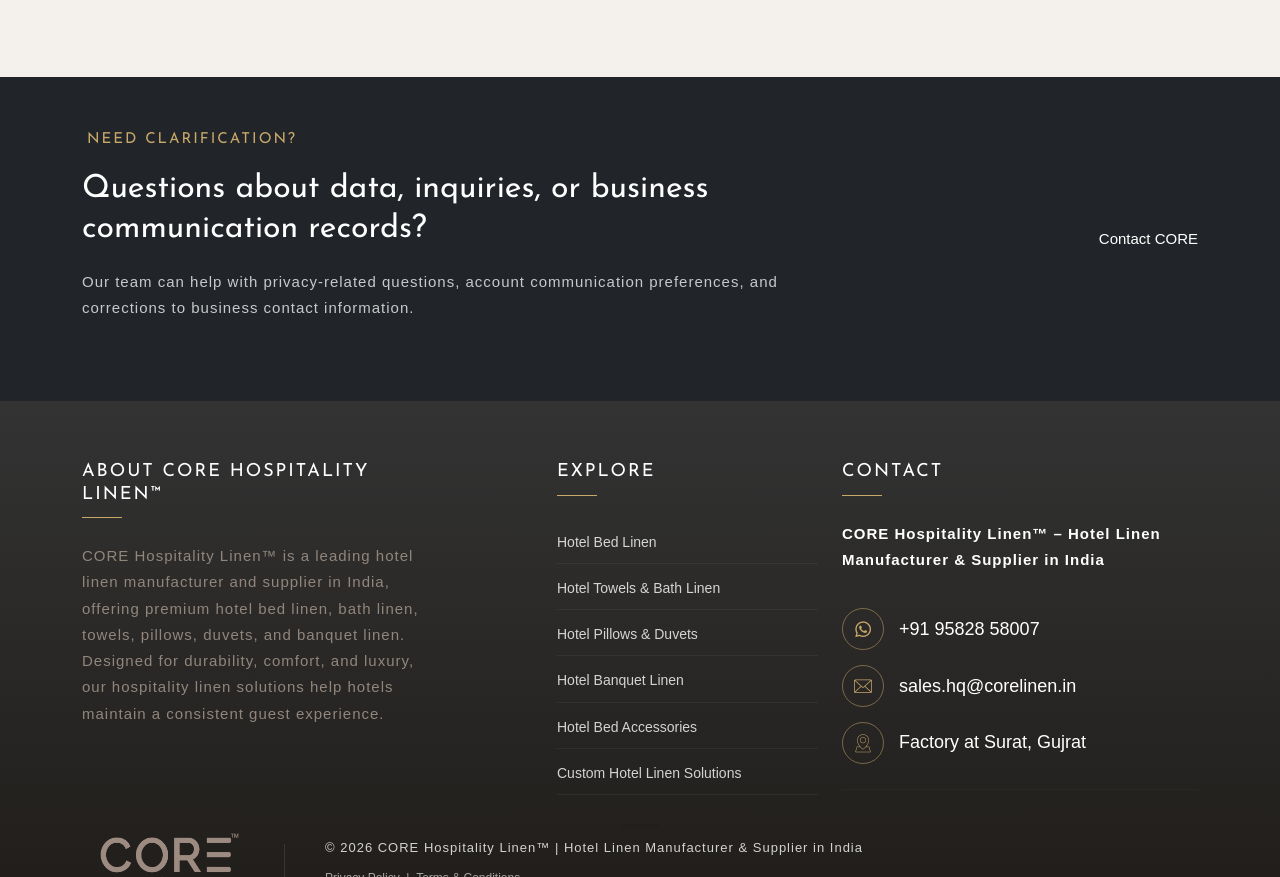
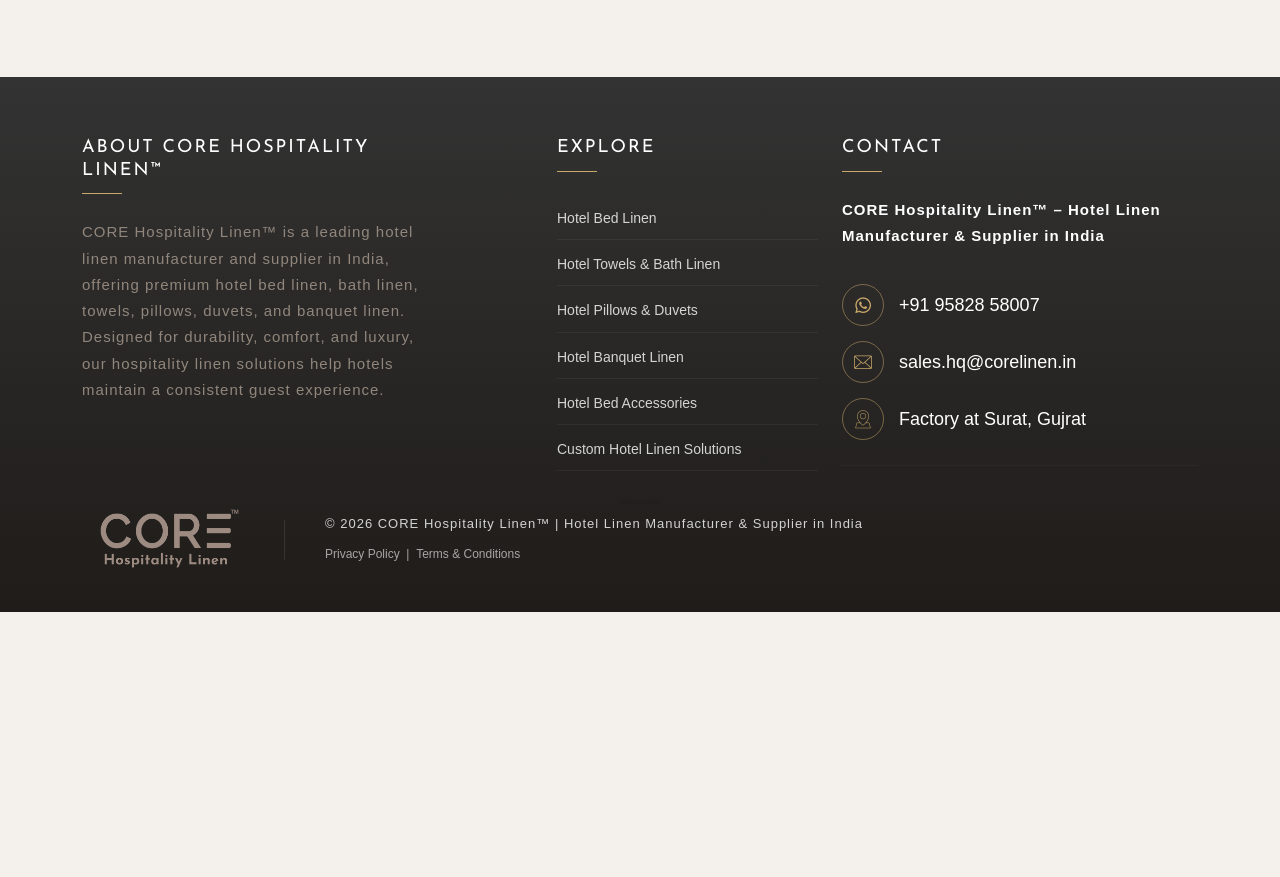
Before and after one commit to designforgeek/Corelinen, a plain HTML site: page privacy-policy.html in a window 1280 px wide. Shown: the part 3649-4526 px from the top of the page. After the commit the page ends 4261 px from the top, so only its background shows below. Drawn offline with Linux system fonts and the light colour scheme; a web font is replaced by a local one.

Commit message:
cta removed

```diff
--- a/privacy-policy.html
+++ b/privacy-policy.html
@@ -318,21 +318,6 @@
     </div>
   </section>
 
-  <section class="section-padding bg-dark" style="background: #333; color: #fff;">
-    <div class="container">
-      <div class="row align-items-center">
-        <div class="col-lg-8 mb-30 mb-lg-0">
-          <div class="section-subtitle" style="color: var(--color-accent);">Need Clarification?</div>
-          <h2 style="color: #fff;">Questions about data, inquiries, or business communication records?</h2>
-          <p style="color: rgba(255,255,255,0.75); margin-bottom: 0;">Our team can help with privacy-related questions,
-            account communication preferences, and corrections to business contact information.</p>
-        </div>
-        <div class="col-lg-4 text-lg-end">
-          <a href="contact.html" class="butn-light"><span>Contact CORE</span></a>
-        </div>
-      </div>
-    </div>
-  </section>
 
   <!-- Footer -->
   <footer class="footer">
```
